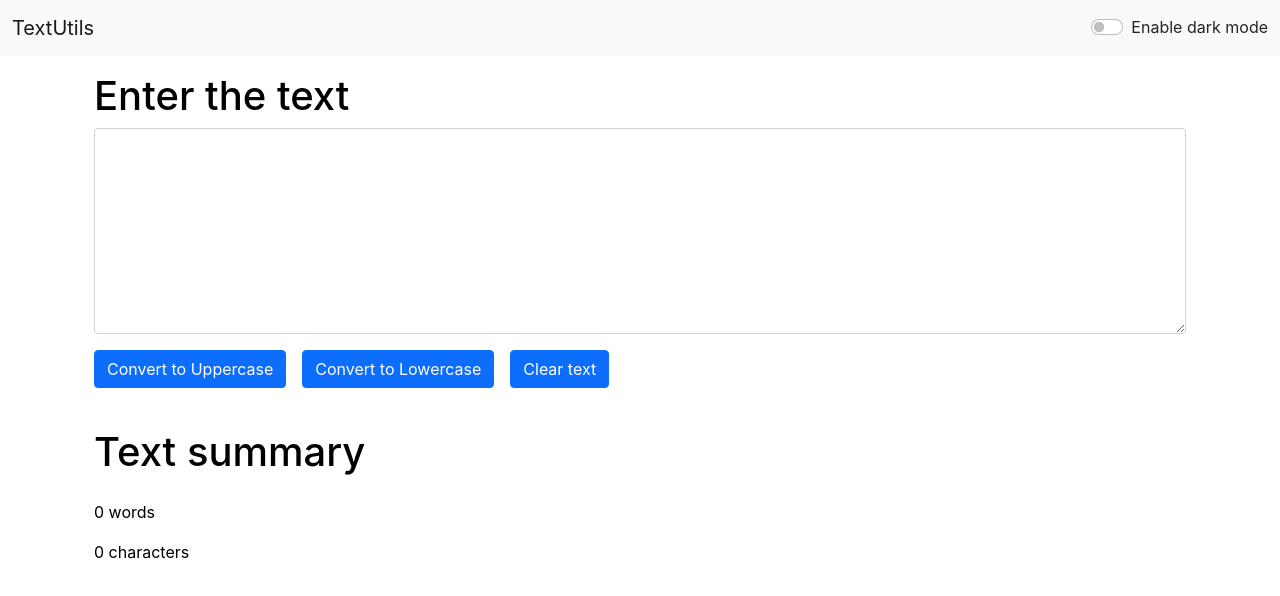
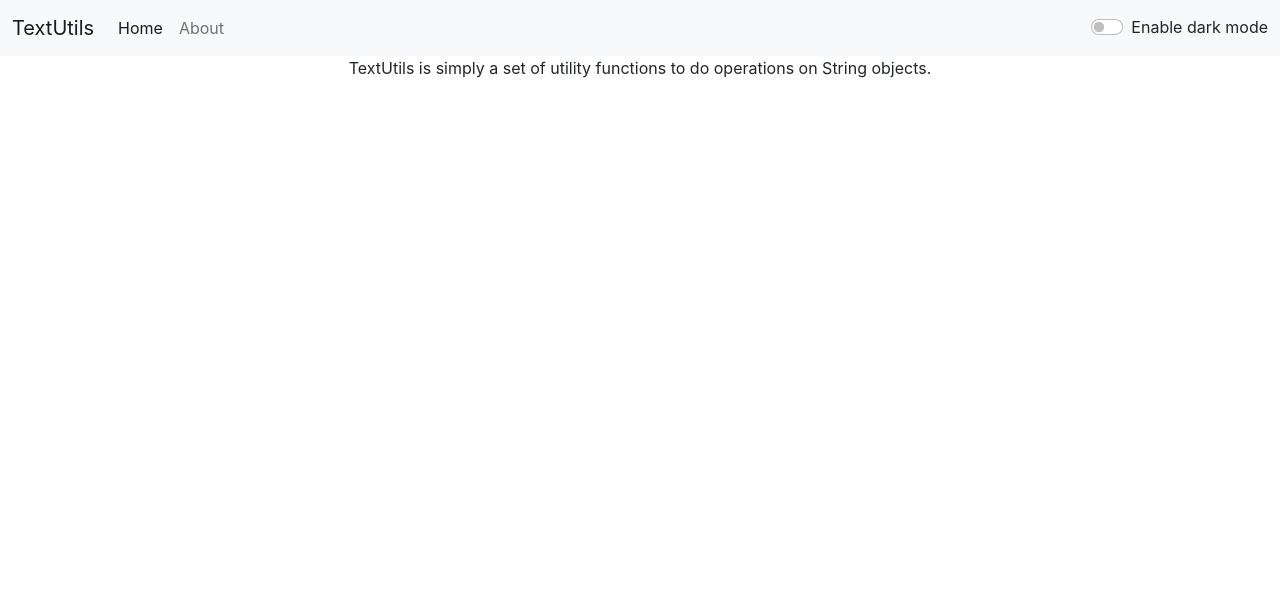
Before and after one commit to Rahul2570089/TextUtils, a React (Create React App) app: page /About in a window 1280 px wide. Shown: the top 596 px of the page. Built offline with nearby package versions, Linux system fonts and the light colour scheme.

Commit message:
TextUtils added

```diff
--- a/package.json
+++ b/package.json
@@ -8,6 +8,7 @@
     "@testing-library/user-event": "^13.5.0",
     "react": "^18.1.0",
     "react-dom": "^18.1.0",
+    "react-router-dom": "^6.3.0",
     "react-scripts": "5.0.1",
     "web-vitals": "^2.1.4"
   },
--- a/src/App.js
+++ b/src/App.js
@@ -3,6 +3,12 @@ import './App.css';
 import Navbar from './components/Navbar'
 import Textform from './components/Textform'
 import Alert from './components/Alert'
+import About from './components/About'
+import {
+  BrowserRouter as Router,
+  Routes,
+  Route,
+} from "react-router-dom";
 
 function App() {
   const [mode, setmode] = useState('light')
@@ -33,11 +39,14 @@ function App() {
 
   return (
     <>
-      <Navbar title="TextUtils" mode={mode} toggleMode={toggleMode}></Navbar>
-      <Alert alert={alert}></Alert>
-      <div className="container my-3">
-        <Textform heading="Enter the text"  mode={mode}></Textform>
-      </div>
+      <Router>
+        <Navbar title="TextUtils" mode={mode} toggleMode={toggleMode}></Navbar>
+        <Alert alert={alert}></Alert>
+        <Routes>
+          <Route exact path="/" element={<Textform heading="Enter the text" mode={mode}></Textform>} />
+          <Route exact path="/About" element={<About />} />
+        </Routes>
+      </Router>
     </>
   );
 }
--- /dev/null
+++ b/src/components/About.js
@@ -0,0 +1,13 @@
+import React, { memo } from 'react'
+
+const About = memo(() => {
+    return (
+        <center>
+            <p>
+                TextUtils is simply a set of utility functions to do operations on String objects.
+            </p>
+        </center>
+    )
+})
+
+export default About
--- a/src/components/Navbar.js
+++ b/src/components/Navbar.js
@@ -1,22 +1,31 @@
 import React from 'react'
 import PropTypes from 'prop-types'
+import { Link } from 'react-router-dom'
 
 
 
 export default function Navbar(props) {
-
   return (
     <nav className={`navbar navbar-expand-lg navbar-${props.mode} bg-${props.mode}`}>
       <div className="container-fluid">
-        <a className="navbar-brand" href="/">{props.title}</a>
+        <Link className="navbar-brand" to="/">{props.title}</Link>
         <button className="navbar-toggler" type="button" data-bs-toggle="collapse" data-bs-target="#navbarSupportedContent" aria-controls="navbarSupportedContent" aria-expanded="false" aria-label="Toggle navigation">
           <span className="navbar-toggler-icon"></span>
         </button>
+        <div className="collapse navbar-collapse" id="navbarSupportedContent">
+          <ul className="navbar-nav me-auto mb-2 mb-lg-0">
+            <li className="nav-item">
+              <Link className="nav-link active" aria-current="page" to="/">Home</Link>
+            </li>
+            <li className="nav-item">
+              <Link className="nav-link" to="/About">About</Link>
+            </li>
+          </ul>
+        </div>
         <div className={`form-check form-switch text-${props.mode === 'dark' ? 'light' : 'dark'}`}>
           <input className="form-check-input" type="checkbox" role="switch" id="flexSwitchCheckChecked" onClick={props.toggleMode} />
           <label className="form-check-label" htmlFor="flexSwitchCheckChecked">Enable {props.mode === 'dark' ? 'light' : 'dark'} mode</label>
         </div>
-
       </div>
     </nav>
   )
```
Also changed, not shown: 1 other file (tests, documents, lock files or other folders).
